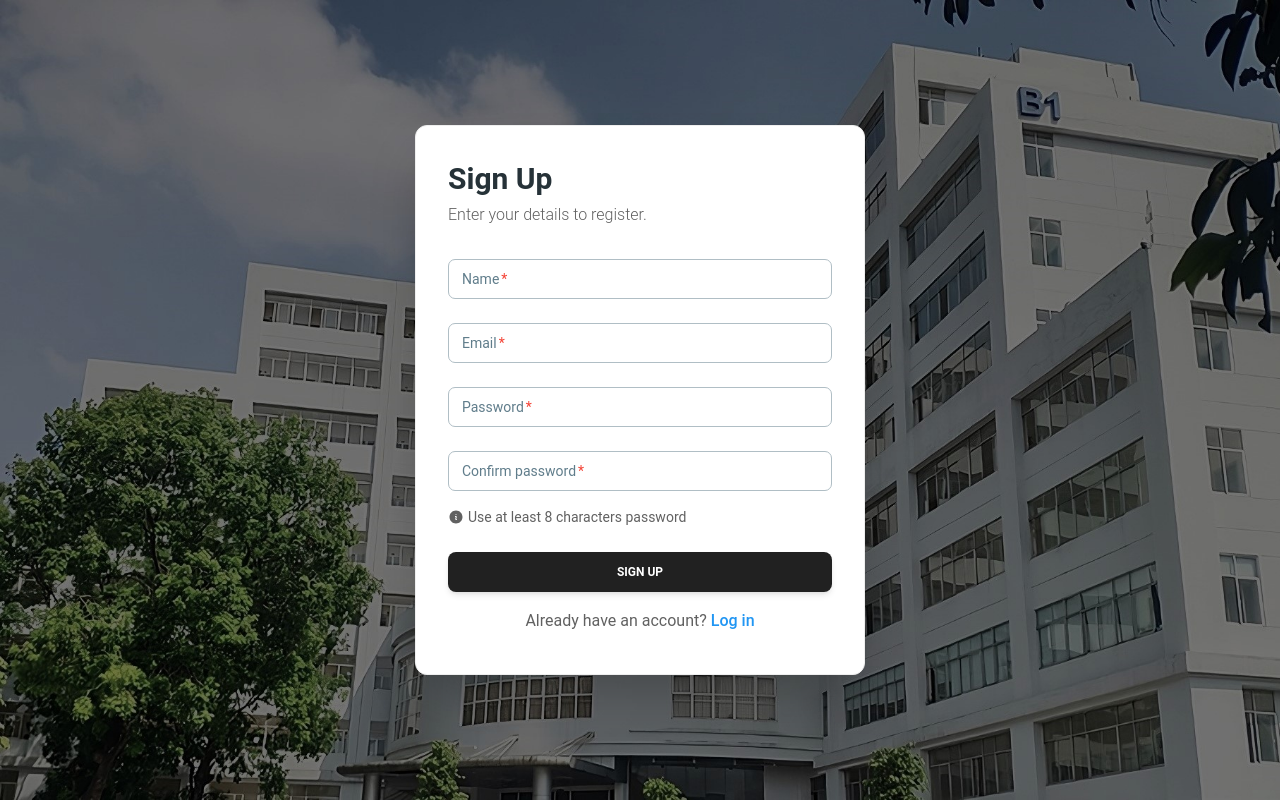
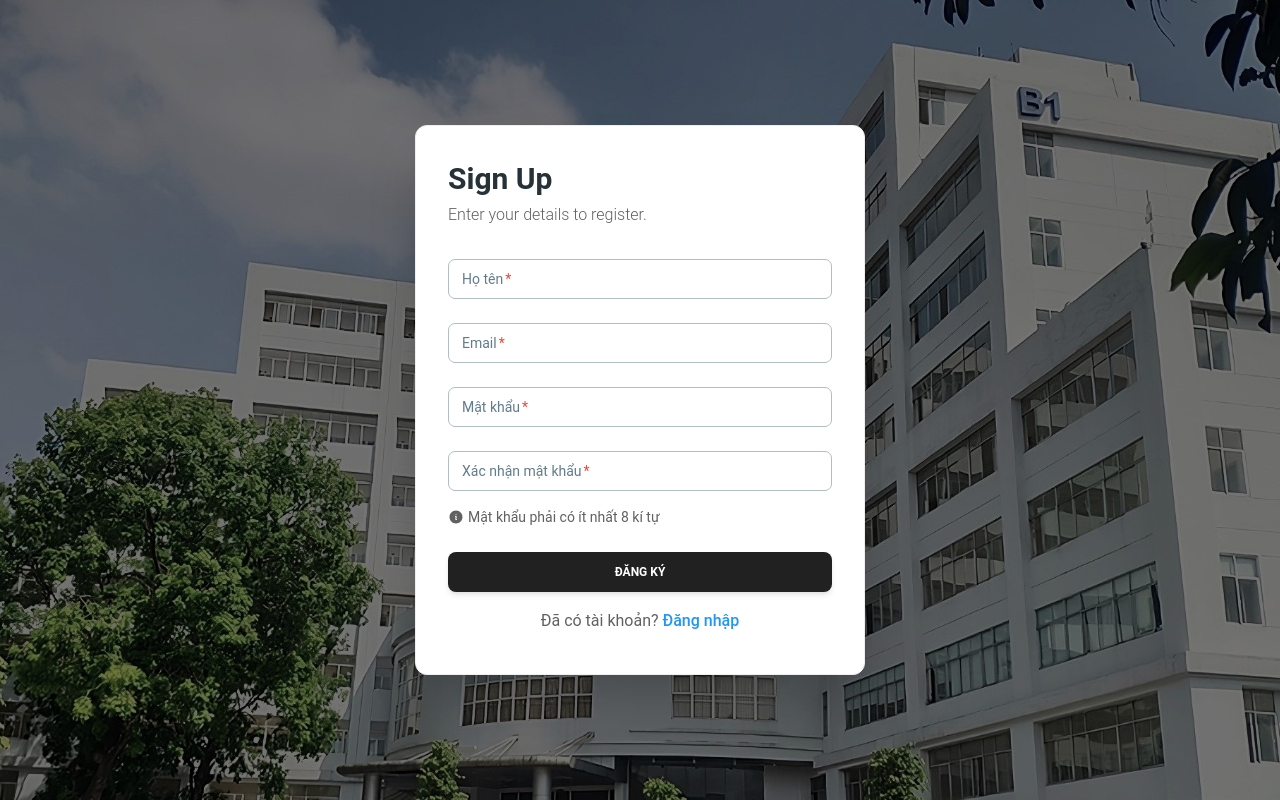
Before and after one commit to pmatuan/ProjectCNWeb-Nhom-43-FE, a React (Vite) app: page /signup in a window 1280 px wide. Built offline with nearby package versions, Linux system fonts and the light colour scheme.

Commit message:
Edit auth form

```diff
--- a/src/components/Auth/LoginForm.jsx
+++ b/src/components/Auth/LoginForm.jsx
@@ -56,7 +56,7 @@ function LoginForm() {
         />
         <Input
           type="password"
-          label="Password"
+          label="Mật khẩu"
           value={password}
           onChange={handlePasswordChange}
           required
@@ -68,19 +68,19 @@ function LoginForm() {
           to="/forgot"
           className="text-sm text-blue-500 transition-colors hover:text-blue-700"
         >
-          Forgot Password?
+          Quên mật khẩu?
         </Link>
       </div>
       <Button className="mt-3" fullWidth onClick={handleSubmit}>
-        LOG IN
+        Đăng nhập
       </Button>
       <Typography color="gray" className="mt-4 text-center font-normal">
-        Don&#39;t have an account?{"  "}
+        Chưa có tài khoản?{"  "}
         <Link
           to="/signup"
           className="font-medium text-blue-500 transition-colors hover:text-blue-700"
         >
-          Sign up
+          Đăng ký
         </Link>
       </Typography>
     </form>
--- a/src/components/Auth/SignUpForm.jsx
+++ b/src/components/Auth/SignUpForm.jsx
@@ -6,10 +6,10 @@ function SignUpForm() {
   return (
     <form className="mt-8 mb-2 w-80 max-w-screen-lg sm:w-96">
       <div className="mb-4 flex flex-col gap-6">
-        <Input type="text" label="Name" required />
+        <Input type="text" label="Họ tên" required />
         <Input type="email" label="Email" required />
-        <Input type="password" label="Password" required />
-        <Input type="password" label="Confirm password" required />
+        <Input type="password" label="Mật khẩu" required />
+        <Input type="password" label="Xác nhận mật khẩu" required />
       </div>
       <div>
         <Typography
@@ -18,20 +18,20 @@ function SignUpForm() {
           className="flex items-center gap-1 font-normal mt-2"
         >
           <InformationCircleIcon className="w-4 h-4 -mt-px" />
-          Use at least 8 characters password
+          Mật khẩu phải có ít nhất 8 kí tự
         </Typography>
       </div>
 
       <Button className="mt-6" fullWidth>
-        SIGN UP
+        Đăng ký
       </Button>
       <Typography color="gray" className="mt-4 text-center font-normal">
-        Already have an account?{"  "}
+        Đã có tài khoản?{"  "}
         <Link
           to="/login"
           className="font-medium text-blue-500 transition-colors hover:text-blue-700"
         >
-          Log in
+          Đăng nhập
         </Link>
       </Typography>
     </form>
```
